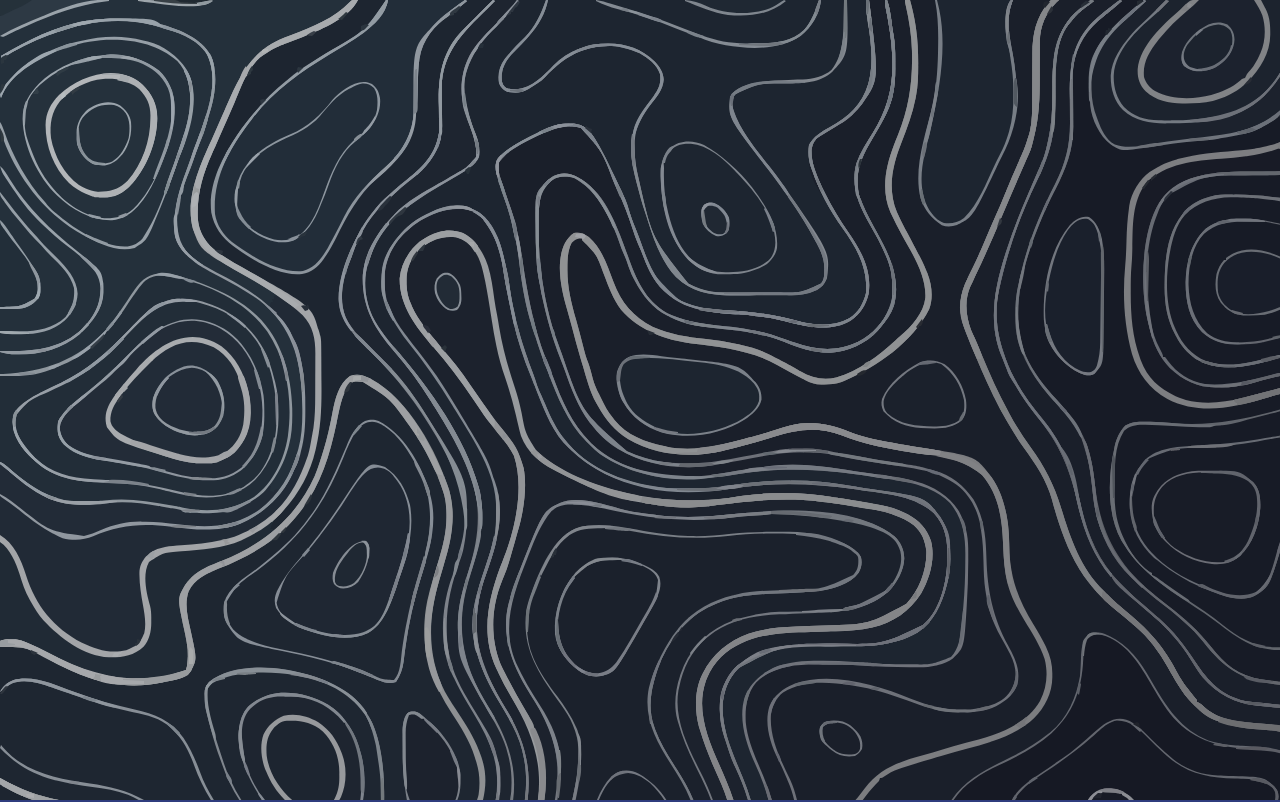
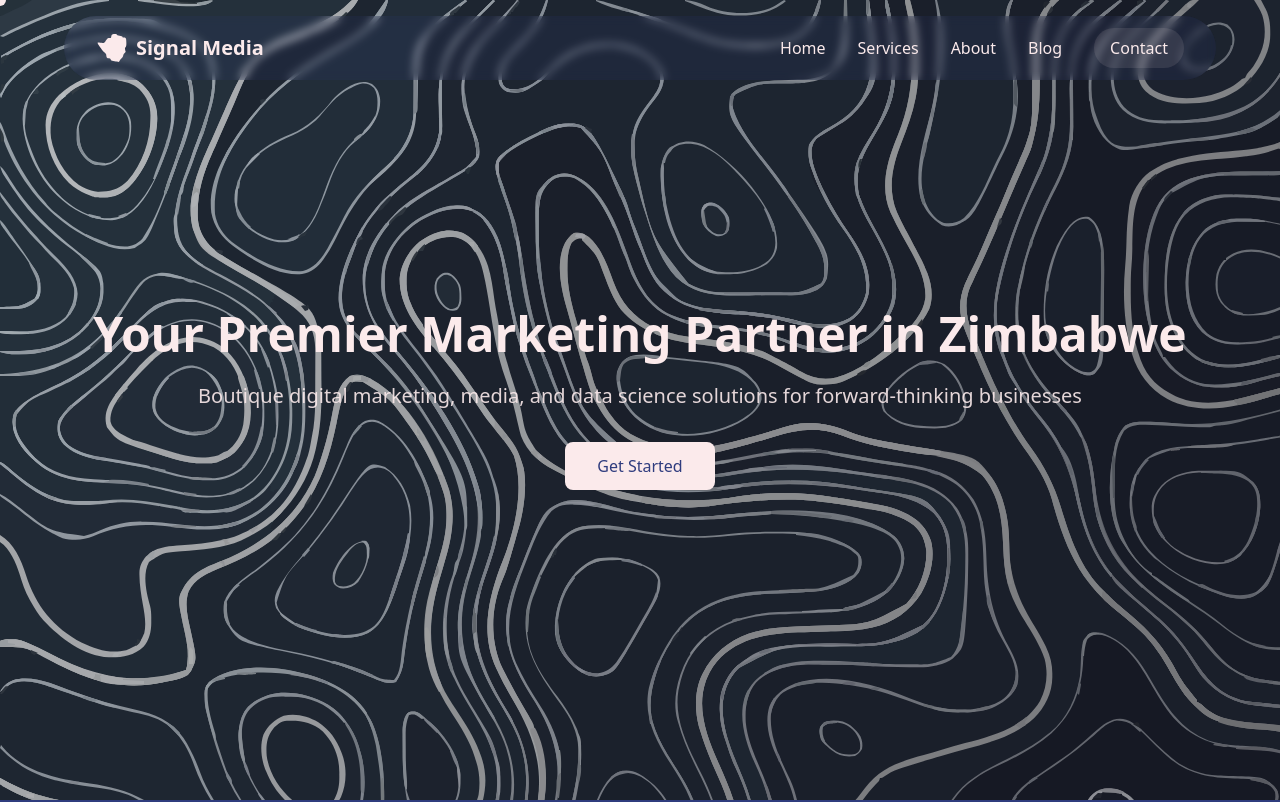
Before and after one commit to alaricjames/signal-media-project, a React (Vite) app: page / in a window 1280 px wide. Shown: the top 802 px of the page. Built offline with nearby package versions, Linux system fonts and the light colour scheme.

Commit message:
try again

```diff
--- a/src/App.css
+++ b/src/App.css
@@ -203,7 +203,7 @@
 /* Hero section styles */
 .hero-section {
   position: relative;
-  z-index: 20;
+  z-index: 1;
   background: transparent;
   margin: 0;
   padding: 0;
--- a/src/components/TopographicBackground.jsx
+++ b/src/components/TopographicBackground.jsx
@@ -3,7 +3,7 @@
 
 const TopographicBackground = () => {
   return (
-    <div className="fixed inset-0 z-10 pointer-events-none">
+    <div className="fixed inset-0 -z-10 pointer-events-none">
       <TopographicSVG className="w-full h-full" />
     </div>
   );
```
